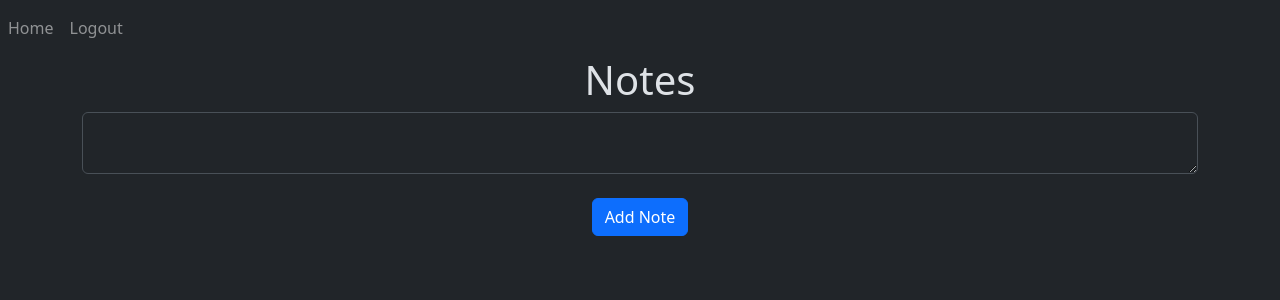
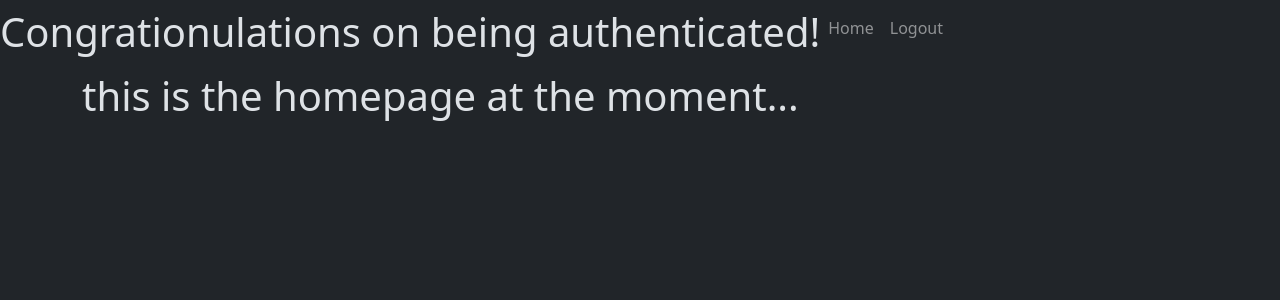
Before and after one commit to jeffgord/dino, a Flask app: page / in a window 1280 px wide. Shown: the top 300 px of the page. Run offline with Flask 3, Linux system fonts and the light colour scheme; the visitor is signed in with stand-in values (Sample User, id 1); some libraries are stand-ins or nearby versions.

Commit message:
Commit before I delete more of this
Gonna switch to google authentication

```diff
--- a/app/__init__.py
+++ b/app/__init__.py
@@ -1,15 +1,22 @@
 from flask import Flask
 from flask_sqlalchemy import SQLAlchemy
-from os import path
+from os import path, environ
 from flask_login import LoginManager
+from oauthlib.oauth2 import WebApplicationClient
 
 db = SQLAlchemy()
 DB_NAME = "database.db"
 
+GOOGLE_CLIENT_ID = environ.get(
+    "GOOGLE_CLIENT_ID", None
+)  # todo: set this and other environment vars up
+GOOGLE_CLIENT_SECRET = environ.get("GOOGLE_CLIENT_SECRET", None)
+GOOGLE_DISCOVERY_URL = "https://accounts.google.com/.well-known/openid-configuration"
+
 
 def create_app():
     app = Flask(__name__)
-    app.config["SECRET_KEY"] = "hjshjhdjah kjshkjdhjs"
+    app.config["SECRET_KEY"] = os.environ.get("SECRET_KEY")  # todo: set this up
     app.config["SQLALCHEMY_DATABASE_URI"] = f"sqlite:///{DB_NAME}"
     db.init_app(app)
 
@@ -23,6 +30,8 @@ def create_app():
 
     with app.app_context():
         db.create_all()
+
+    client = WebApplicationClient(GOOGLE_CLIENT_ID)
 
     login_manager = LoginManager()
     login_manager.login_view = "sign_up.login"
--- a/app/templates/base.html
+++ b/app/templates/base.html
@@ -29,6 +29,7 @@
       id="navbar">
       <div class="navbar-nav">
         {% if user and user.is_authenticated %}
+        <h1>Congrationulations on being authenticated!</h1>
         <a class="nav-item nav-link"
           id="home"
           href="/">Home</a>
@@ -36,6 +37,7 @@
           id="logout"
           href="/logout">Logout</a>
         {% else %}
+        <h1>You are not authenticated :/</h1>
         <a class="nav-item nav-link"
           id="nav-login"
           href="/login">Login</a>
--- a/app/templates/home.html
+++ b/app/templates/home.html
@@ -1,21 +1,4 @@
 {% extends "base.html" %} {% block title %}Home{% endblock %} {% block content
 %}
-<h1 align="center">Notes</h1>
-<ul class="list-group list-group-flush" id="notes">
-  {% for note in user.notes %}
-  <li class="list-group-item">
-    {{ note.data }}
-    <button type="button" class="close" onClick="deleteNote({{ note.id }})">
-      <span aria-hidden="true">&times;</span>
-    </button>
-  </li>
-  {% endfor %}
-</ul>
-<form method="POST">
-  <textarea name="note" id="note" class="form-control"></textarea>
-  <br />
-  <div align="center">
-    <button type="submit" class="btn btn-primary">Add Note</button>
-  </div>
-</form>
+<h1>this is the homepage at the moment...</h1>
 {% endblock %}
--- a/requirements.txt
+++ b/requirements.txt
@@ -1,3 +1,5 @@
 flask
 Flask-SQLAlchemy
 flask-login
+oauthlib
+pyOpenSSL
```
Also changed, not shown: app/templates/login.html (+45 -2 lines), app/views/home.py (added, +9 -0 lines), 1 other file.
